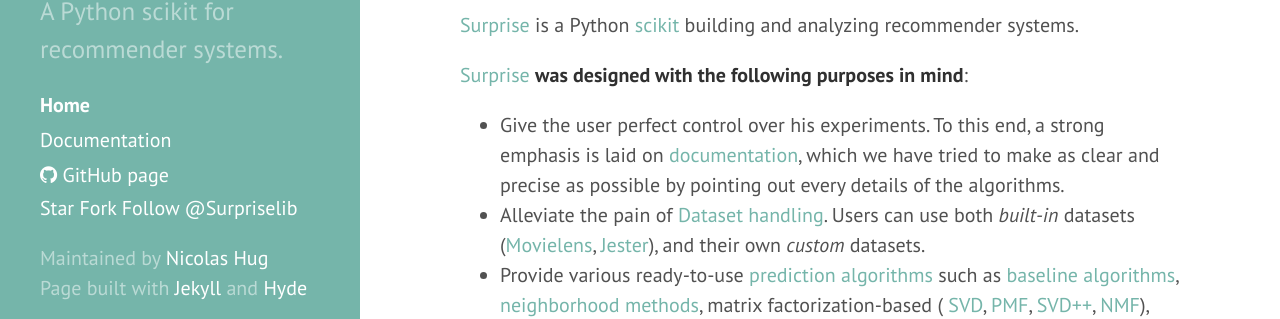
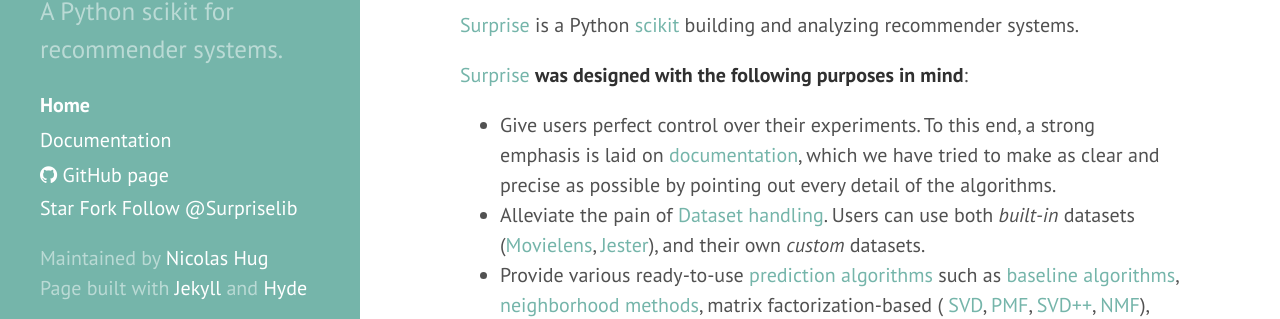
Before and after one commit to NicolasHug/Surprise, a Jekyll site: the page built from index.md, in a window 1280 px wide and 900 px high. Shown: the part 138-457 px from the top of the window. Built offline with Jekyll 4.4.1, drawn with Linux system fonts in a browser that asks for light colours; comment, search, counter and statistics services are not loaded.

Commit message:
Fix Language

```diff
--- a/index.md
+++ b/index.md
@@ -16,11 +16,11 @@
 [Surprise](http://surpriselib.com) **was designed with the
 following purposes in mind**:
 
-- Give the user perfect control over his experiments. To this end, a strong
+- Give users perfect control over their experiments. To this end, a strong
   emphasis is laid on
   [documentation](http://surprise.readthedocs.io/en/latest/index.html), which we
   have tried to make as clear and precise as possible by pointing out every
-  details of the algorithms.
+  detail of the algorithms.
 - Alleviate the pain of [Dataset
   handling](http://surprise.readthedocs.io/en/latest/getting_started.html#load-a-custom-dataset).
   Users can use both *built-in* datasets
```
